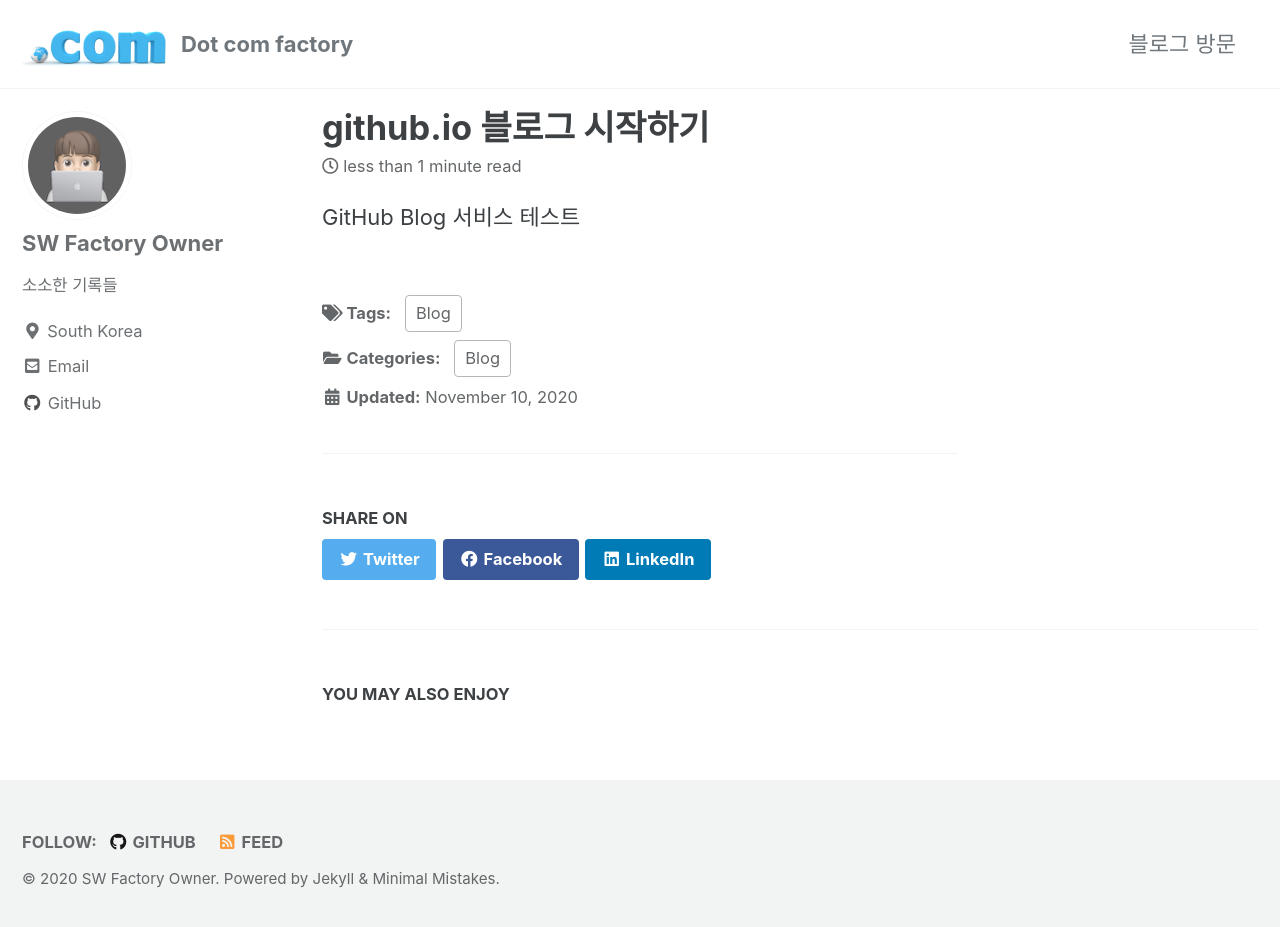
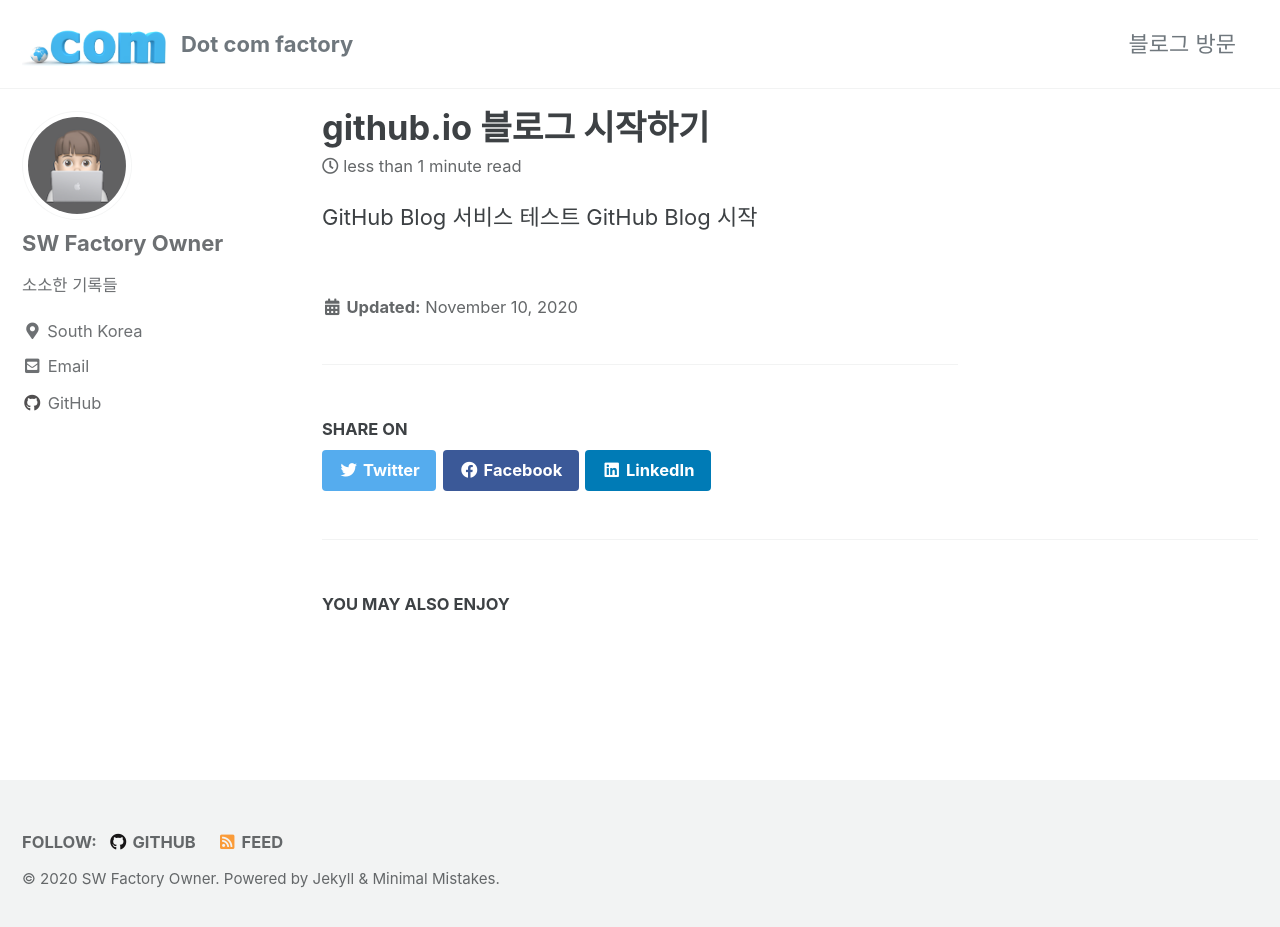
Before and after one commit to LeeRyangHwa/LeeRyangHwa.github.io, a Jekyll site: the page built from _posts/2020-11-10-first-post.md, in a window 1280 px wide and 935 px high. Shown: the top 927 px of the window. Built offline with Jekyll 4.4.1, drawn with Linux system fonts in a browser that asks for light colours; cached includes are drawn as plain includes.

Commit message:
블로그 시작

```diff
--- a/_posts/2020-11-10-first-post.md
+++ b/_posts/2020-11-10-first-post.md
@@ -2,11 +2,8 @@
 title: "github.io 블로그 시작하기"
 excerpt: "GitHub Blog 서비스인 github.io 블로그 시작"
 
-categories:
-   - Blog
-tags:
-   - Blog
 last_modified_at: 2020-11-10T16:06:00-05:00
 ---
 
 GitHub Blog 서비스 테스트
+GitHub Blog 시작
```
